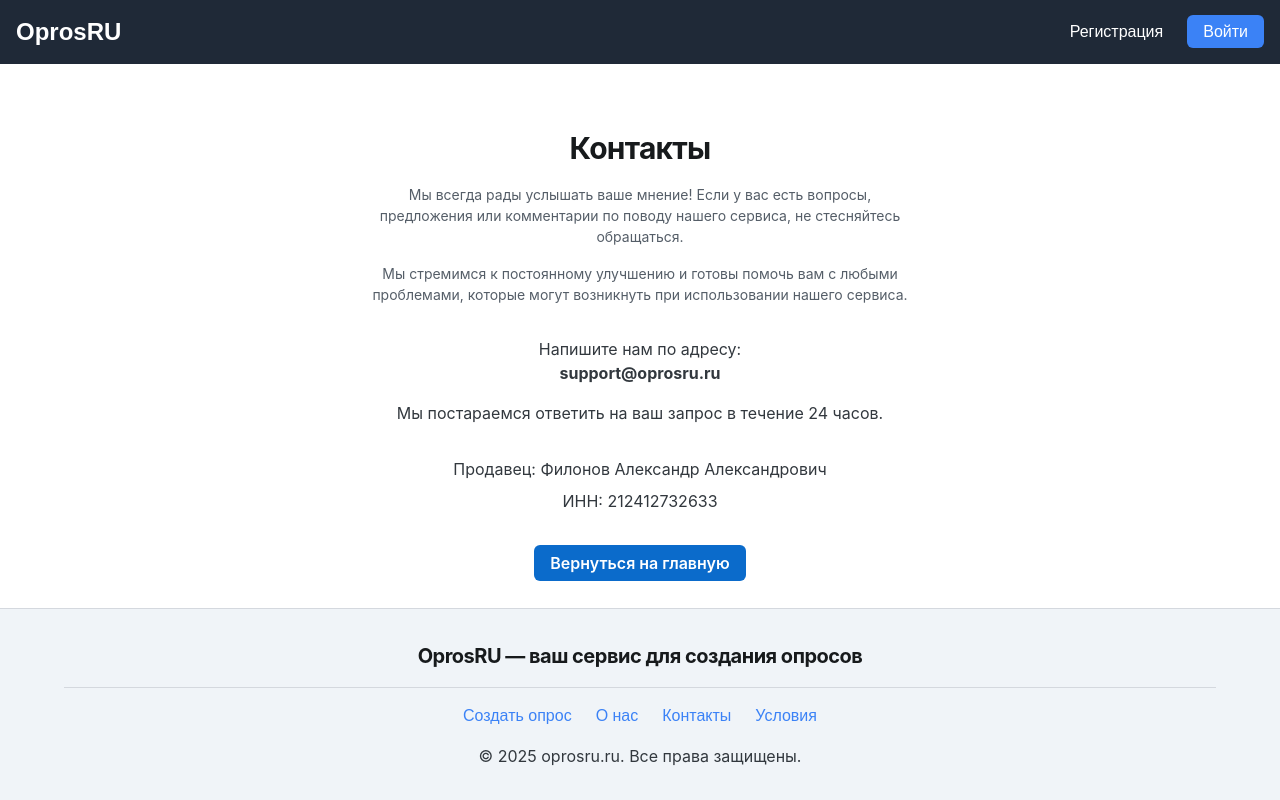
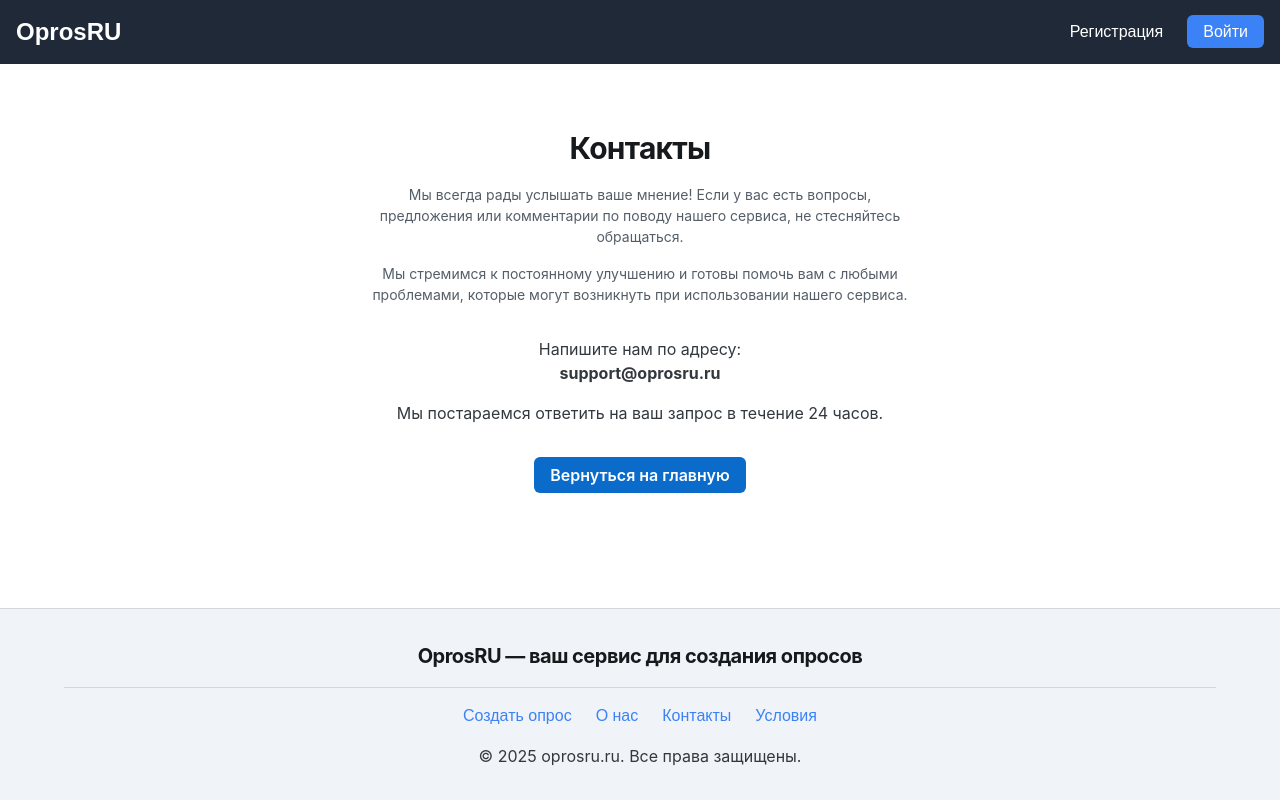
Before and after one commit to name5694/opros666, a Next.js app: page /contacts in a window 1280 px wide. Built offline with nearby package versions, Linux system fonts and the light colour scheme; no server answers; what @mui/material-nextjs would draw is missing.

Commit message:
delete-info

```diff
--- a/app/contacts/page.tsx
+++ b/app/contacts/page.tsx
@@ -45,7 +45,7 @@ const ContactPage = () => {
         </Typography>
 
         {/* Добавление информации о продавце */}
-        <Typography level="body-md" sx={{ marginTop: 4 }}>
+        {/* <Typography level="body-md" sx={{ marginTop: 4 }}>
           <noindex>
             <span aria-hidden="true">
               Продавец: Филонов Александр Александрович
@@ -57,7 +57,7 @@ const ContactPage = () => {
           <noindex>
             <span aria-hidden="true">ИНН: 212412732633</span>
           </noindex>
-        </Typography>
+        </Typography> */}
 
         <Box sx={{ marginTop: 4 }}>
           <Button variant="solid">
```
